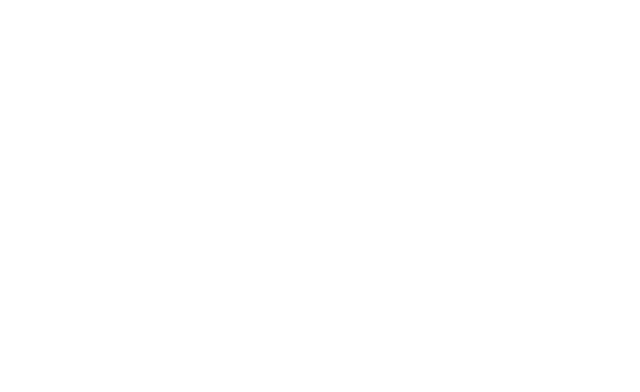
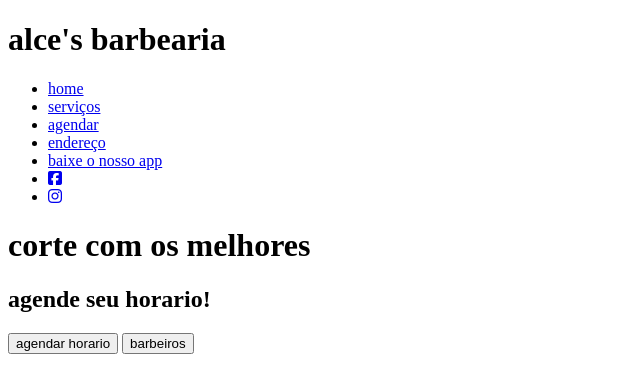
Before and after one commit to KleverSantos/Landing-Page-Academia, a plain HTML site: page LandingPage/index.html in a window 1280 px wide. Shown: the whole page, without its empty margins (0-640 px from the left). Drawn offline with Linux system fonts and the light colour scheme.

Commit message:
Estrutura do HTML

```diff
--- a/LandingPage/index.html
+++ b/LandingPage/index.html
@@ -9,6 +9,31 @@
     <link rel="stylesheet" type="text/css" href="style.css">
 </head>
 <body>
-
+    <header>
+        <div class="menu-content">
+            <h1 class="logo">alce's barbearia</h1>
+            <nav class="header-menu">
+                <ul>
+                    <li><a href="#">home</a></li>
+                    <li><a href="#">serviços</a></li>
+                    <li><a href="#">agendar</a></li>
+                    <li><a href="#">endereço</a></li>
+                    <li><a href="#">baixe o nosso app</a></li>
+                    <li><a href="#"><i class="fab fa-facebook-square"></i></a></li>
+                    <li><a href="#"><i class="fab fa-instagram"></i></i></a></li>
+                </ul>
+            </nav>
+         </div>
+    </header>
+    <main>
+        <div class="main-content">
+            <h1 class="primary- text">corte com os melhores</h1>
+            <h2 class="second-text">agende seu horario!</h2>
+            <div class="btns">
+                <button class="btn-agendar">agendar horario</button>
+                <button class="btn-barbeiros">barbeiros</button>
+            </div>
+        </div>
+    </main>
 </body>
 </html>
```
